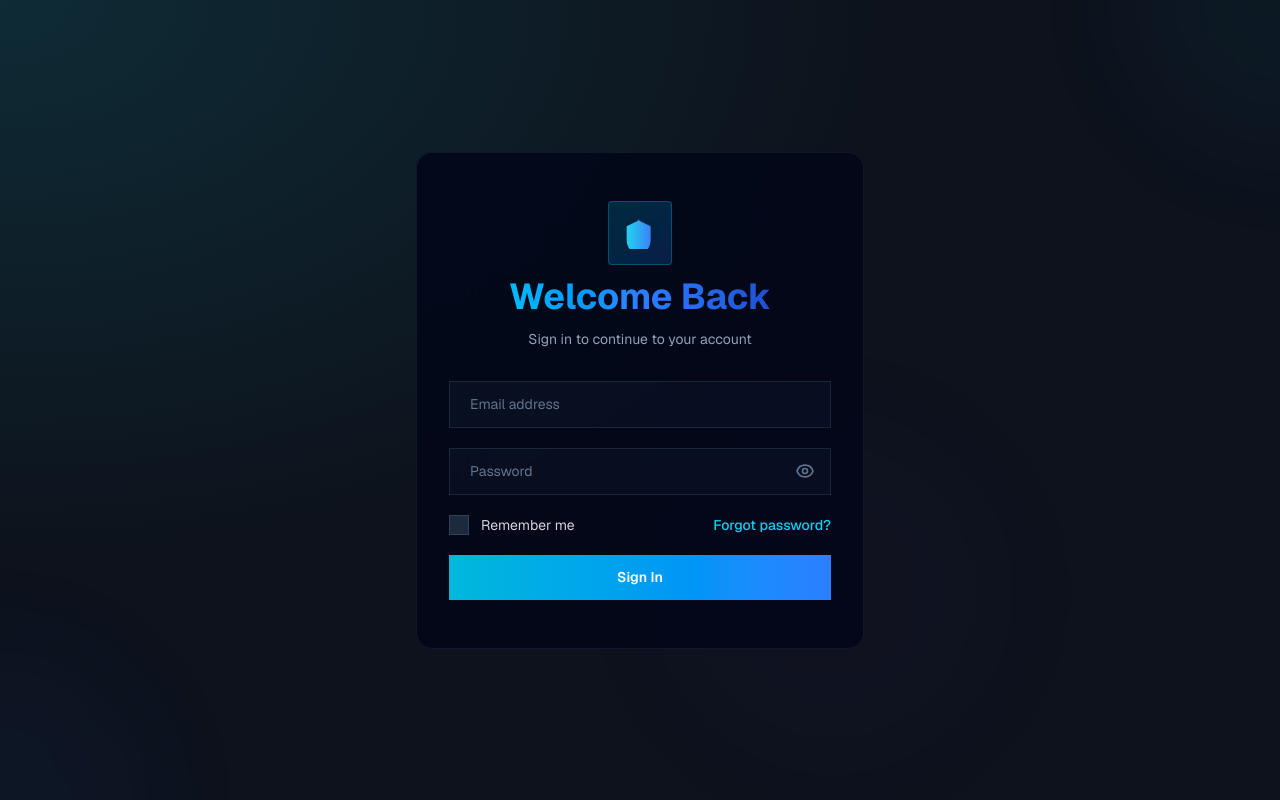
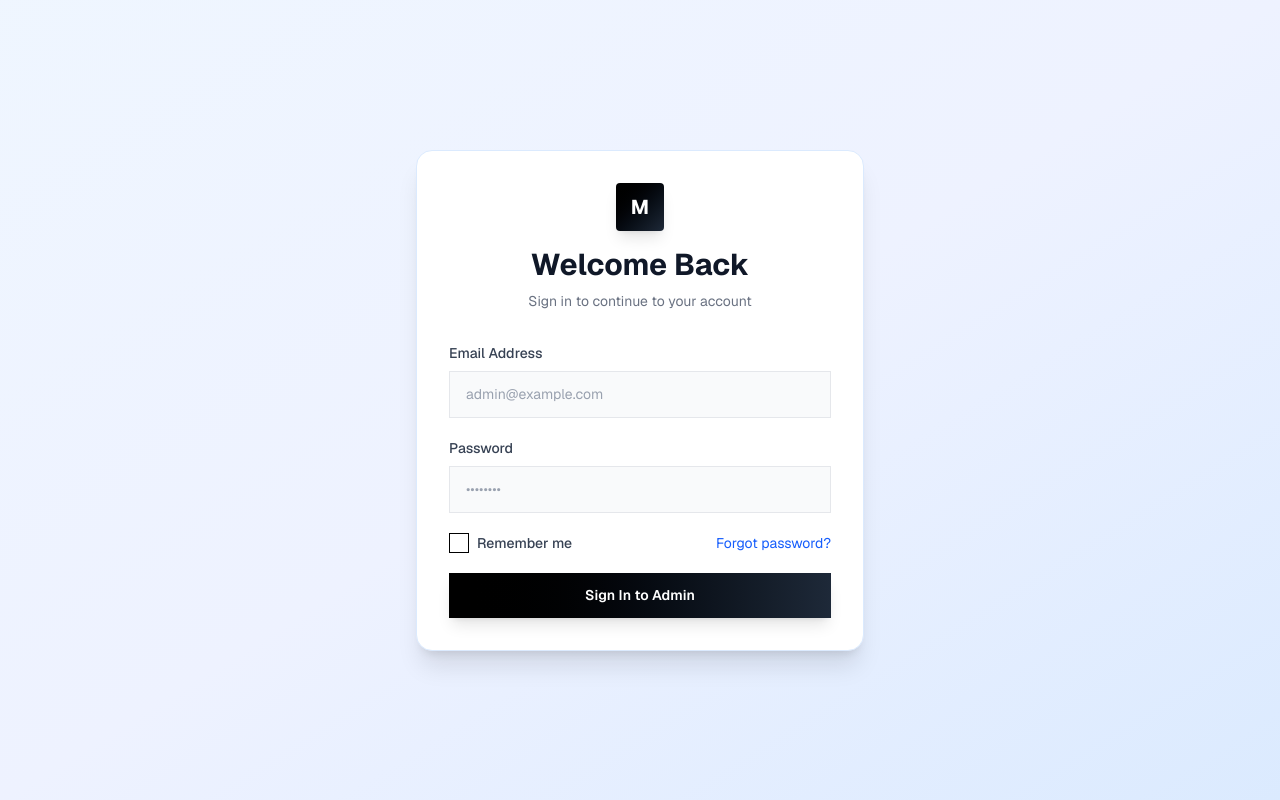
Before and after one commit to Animesh459/Vuerprise, a Vue app: page /login in a window 1280 px wide. Built offline with nearby package versions, Linux system fonts and the light colour scheme.

Commit message:
login page rearrange with new theme

```diff
--- a/src/views/Login.vue
+++ b/src/views/Login.vue
@@ -1,153 +1,117 @@
 <template>
-  <div class="min-h-screen bg-[#0D121C] bg-[image:radial-gradient(at_left_top,rgba(22,189,202,0.15),transparent_50%)] flex items-center justify-center p-4 sm:p-6" style="background-color: #0D121C;">
-    <!-- Animated background gradient blobs for modern appeal -->
-    <div class="absolute inset-0 overflow-hidden">
-      <div class="absolute -top-40 -right-40 w-80 h-80 bg-cyan-500/10 rounded-full blur-3xl animate-pulse"></div>
-      <div class="absolute -bottom-40 -left-40 w-80 h-80 bg-blue-500/10 rounded-full blur-3xl animate-pulse animation-delay-2000"></div>
-      <div class="absolute top-1/2 left-1/2 w-96 h-96 bg-purple-500/5 rounded-full blur-3xl animate-pulse animation-delay-4000"></div>
+  <!-- Updated gradient background to light colors for white theme -->
+  <div class="min-h-screen bg-gradient-to-br from-blue-50 via-indigo-50 to-blue-100 flex items-center justify-center p-4">
+    <!-- Main Container -->
+    <div class="w-full max-w-md">
+      <!-- Updated card styling for white theme with subtle shadows -->
+      <div class="bg-white rounded-2xl p-8 shadow-xl border border-blue-100">
+
+        <!-- Header -->
+        <div class="mb-8">
+          <div class="flex items-center justify-center mb-4">
+            <div class="w-12 h-12 bg-gradient-to-br from-black to-gray-800 hover:from-gray-900 hover:to-black rounded-xl flex items-center justify-center shadow-lg">
+              <span class="text-white font-bold text-xl">M</span>
+            </div>
+          </div>
+          <!-- Updated text colors for white background -->
+          <h1 class="text-3xl font-bold text-gray-900 text-center mb-2">Welcome Back</h1>
+          <p class="text-gray-500 text-center text-sm">Sign in to continue to your account</p>
         </div>
 
-    <!-- Main login card with glassmorphism effect -->
-    <div class="relative z-10 w-full max-w-md">
-      <div class="group">
-        <!-- Gradient border effect -->
-        <div class="absolute -inset-0.5 bg-gradient-to-r from-cyan-500 via-blue-500 to-blue-800 rounded-2xl blur opacity-0 group-hover:opacity-100 transition duration-1000 group-hover:duration-200"></div>
-
-        <!-- Card content -->
-        <div class="relative bg-slate-950/80 backdrop-blur-2xl border border-slate-800/50 rounded-2xl px-8 py-12 space-y-8">
-          <!-- Header section with logo and greeting -->
-          <div class="text-center space-y-3">
-            <div class="inline-flex items-center justify-center w-16 h-16 rounded-xl bg-gradient-to-br from-cyan-500/20 to-blue-500/20 border border-cyan-500/30 backdrop-blur-xl">
-              <svg class="w-8 h-8" viewBox="0 0 24 24">
-                <defs>
-                  <linearGradient id="logo-gradient" x1="0%" y1="0%" x2="100%" y2="0%">
-                    <stop offset="0%" style="stop-color: #22D3EE; stop-opacity: 1" />
-                    <stop offset="100%" style="stop-color: #3B82F6; stop-opacity: 1" />
-                  </linearGradient>
-                </defs>
-                <path d="M12 2L2 7v10c0 5.55 3.84 10.74 9 12 5.16-1.26 9-6.45 9-12V7l-10-5z" fill="url(#logo-gradient)"/>
-              </svg>
-            </div>
-            <h1 class="text-4xl font-bold text-transparent bg-gradient-to-r from-cyan-400 via-blue-500 to-blue-800 bg-clip-text">
-              Welcome Back
-            </h1>
-            <p class="text-slate-400 text-sm">Sign in to continue to your account</p>
-          </div>
-
-          <!-- Form fields with animated focus states -->
+        <!-- Form -->
         <form @submit.prevent="handleLogin" class="space-y-5">
-            <!-- Email field -->
-            <div class="relative group">
-              <div class="absolute inset-0 bg-gradient-to-r from-cyan-500/20 to-transparent rounded-lg opacity-0 group-focus-within:opacity-100 transition duration-300 blur"></div>
+          <!-- Email Input -->
+          <div>
+            <!-- Updated label color for white background -->
+            <label for="email" class="block text-sm font-medium text-gray-700 mb-2">Email Address</label>
             <input
+                id="email"
                 v-model="email"
                 type="email"
-                  placeholder="Email address"
-                  class="relative w-full px-5 py-3 bg-slate-900/50 border border-slate-700/50 rounded-lg text-white placeholder-slate-500 focus:border-cyan-500/50 focus:ring-2 focus:ring-cyan-500/20 outline-none transition duration-300"
+                placeholder="admin@example.com"
+                class="w-full px-4 py-3 bg-gray-50 border border-gray-200 rounded-lg text-gray-900 placeholder-gray-400 focus:outline-none focus:border-gray-700  transition-all"
             />
           </div>
 
-            <!-- Password field -->
-            <div class="relative group">
-              <div class="absolute inset-0 bg-gradient-to-r from-blue-500/20 to-transparent rounded-lg opacity-0 group-focus-within:opacity-100 transition duration-300 blur"></div>
-              <div class="relative">
+          <!-- Password Input -->
+          <div>
+            <label for="password" class="block text-sm font-medium text-gray-700 mb-2">Password</label>
             <input
+                id="password"
                 v-model="password"
                 :type="showPassword ? 'text' : 'password'"
-                    placeholder="Password"
-                    class="relative w-full px-5 py-3 bg-slate-900/50 border border-slate-700/50 rounded-lg text-white placeholder-slate-500 focus:border-blue-500/50 focus:ring-2 focus:ring-blue-500/20 outline-none transition duration-300"
+                placeholder="••••••••"
+                class="w-full px-4 py-3 bg-gray-50 border border-gray-200 rounded-lg text-gray-900 placeholder-gray-400 focus:outline-none focus:border-gray-700  transition-all"
             />
-                <button
-                    type="button"
-                    @click="showPassword = !showPassword"
-                    class="absolute right-4 top-1/2 -translate-y-1/2 text-slate-500 hover:text-slate-300 transition duration-300"
-                >
-                  <svg v-if="!showPassword" class="w-5 h-5" fill="none" stroke="currentColor" viewBox="0 0 24 24">
-                    <path stroke-linecap="round" stroke-linejoin="round" stroke-width="2" d="M15 12a3 3 0 11-6 0 3 3 0 016 0z"></path>
-                    <path stroke-linecap="round" stroke-linejoin="round" stroke-width="2" d="M2.458 12C3.732 7.943 7.523 5 12 5c4.478 0 8.268 2.943 9.542 7-1.274 4.057-5.064 7-9.542 7-4.477 0-8.268-2.943-9.542-7z"></path>
-                  </svg>
-                  <svg v-else class="w-5 h-5" fill="none" stroke="currentColor" viewBox="0 0 24 24">
-                    <path stroke-linecap="round" stroke-linejoin="round" stroke-width="2" d="M13.875 18.825A10.05 10.05 0 0112 19c-4.478 0-8.268-2.943-9.543-7a9.97 9.97 0 011.563-4.803m5.596-3.856a3.375 3.375 0 11-6.75 0 3.375 3.375 0 016.75 0z"></path>
-                    <path stroke-linecap="round" stroke-linejoin="round" stroke-width="2" d="M3 3l18 18"></path>
-                  </svg>
-                </button>
-              </div>
           </div>
 
-            <!-- Remember me and forgot password options -->
-            <div class="flex items-center justify-between text-sm">
-              <CustomCheckbox
-                  id="news-check"
-                  label="Remember me"
-                  v-model="formData.newsletter"
-              />
-              <a href="#" class="text-cyan-400 hover:text-cyan-300 font-medium transition duration-300">
-                Forgot password?
-              </a>
+          <!-- Remember & Forgot -->
+          <div class="flex items-center justify-between">
+            <BaseCheckbox label="Remember me" />
+            <a href="#" class="text-sm text-blue-600 hover:text-blue-700 transition-colors">Forgot password?</a>
           </div>
 
-            <!-- Sign in button with gradient and hover effects -->
+          <!-- Submit Button -->
           <button
               type="submit"
-                :disabled="isLoading"
-                class="w-full py-3 px-6 bg-gradient-to-r from-cyan-500 to-blue-500 hover:from-cyan-600 hover:to-blue-600 disabled:from-slate-700 disabled:to-slate-700 rounded-lg font-semibold text-white transition duration-300 transform hover:scale-105 active:scale-95 disabled:scale-100 flex items-center justify-center gap-2"
+              :disabled="loading"
+              class="w-full py-3 px-4 bg-gradient-to-r from-black to-gray-800 hover:from-gray-900 hover:to-black disabled:from-gray-300 disabled:to-gray-300 disabled:cursor-not-allowed text-white font-semibold rounded-lg transition-all duration-200 shadow-lg hover:shadow-xl active:scale-95"
           >
-              <span v-if="!isLoading">Sign In</span>
-              <span v-else class="flex items-center gap-2">
-                <svg class="w-5 h-5 animate-spin" fill="none" stroke="currentColor" viewBox="0 0 24 24">
-                  <circle class="opacity-25" cx="12" cy="12" r="10" stroke="currentColor" stroke-width="4"></circle>
-                  <path class="opacity-75" fill="currentColor" d="M4 12a8 8 0 018-8V0C5.373 0 0 5.373 0 12h4zm2 5.291A7.962 7.962 0 014 12H0c0 3.042 1.135 5.824 3 7.938l3-2.647z"></path>
-                </svg>
+            <span v-if="!loading">Sign In to Admin</span>
+            <span v-else class="flex items-center justify-center gap-2">
+              <span class="inline-block w-4 h-4 border-2 border-white/30 border-t-white rounded-full animate-spin"></span>
               Signing in...
             </span>
           </button>
         </form>
 
       </div>
-      </div>
+
     </div>
   </div>
 </template>
 
 <script setup>
 import { ref } from 'vue'
-import CustomCheckbox from "@/components/CustomCheckbox.vue";
+import BaseCheckbox from "@/components/form/BaseCheckbox.vue";
 
 const email = ref('')
 const password = ref('')
+const rememberMe = ref(false)
 const showPassword = ref(false)
-const rememberMe = ref(false)
-const isLoading = ref(false)
+const loading = ref(false)
 
 const handleLogin = async () => {
-  isLoading.value = true
-  // Simulate login request
-  await new Promise(resolve => setTimeout(resolve, 1500))
-  isLoading.value = false
-  console.log('Login attempt with:', { email: email.value, rememberMe: rememberMe.value })
+  if (!email.value || !password.value) return
+
+  loading.value = true
+
+  // Simulate API call
+  setTimeout(() => {
+    console.log('Login attempt:', { email: email.value, rememberMe: rememberMe.value })
+    loading.value = false
+    alert('Login successful! (Demo)')
+  }, 1500)
 }
-
-const formData = ref({
-  newsletter: false,
-  terms: true,
-});
 </script>
 
 <style scoped>
-@keyframes pulse-slow {
-  0%, 100% { opacity: 0.3; }
-  50% { opacity: 0.6; }
+/* Smooth transitions */
+input, button {
+  transition: all 0.3s ease;
 }
 
-.animate-pulse {
-  animation: pulse-slow 4s cubic-bezier(0.4, 0, 0.6, 1) infinite;
+/* Custom scrollbar */
+input::-webkit-scrollbar {
+  width: 6px;
 }
 
-.animation-delay-2000 {
-  animation-delay: 2s;
+input::-webkit-scrollbar-track {
+  background: rgba(229, 231, 235, 0.5);
 }
 
-.animation-delay-4000 {
-  animation-delay: 4s;
+input::-webkit-scrollbar-thumb {
+  background: rgba(209, 213, 219, 0.8);
+  border-radius: 3px;
 }
 </style>
```
Lines whose indentation alone changed are shown as unchanged.
